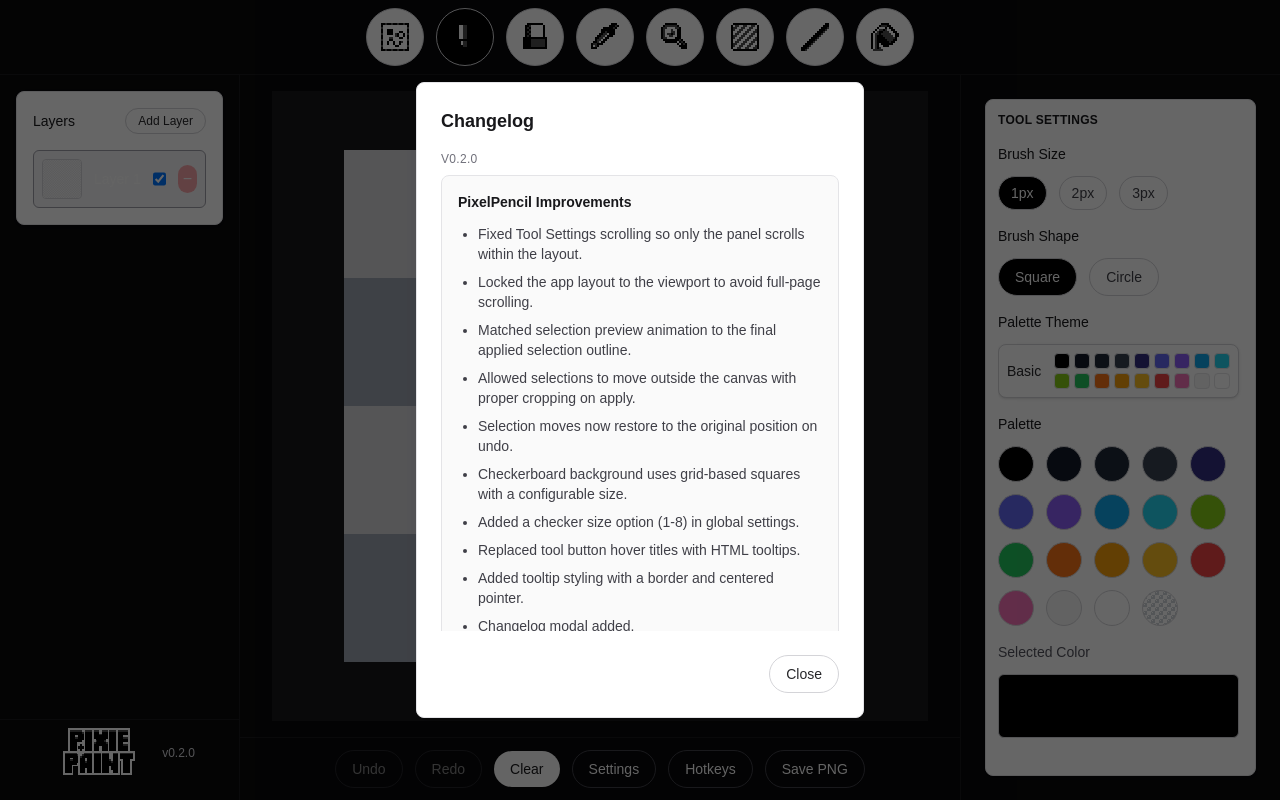
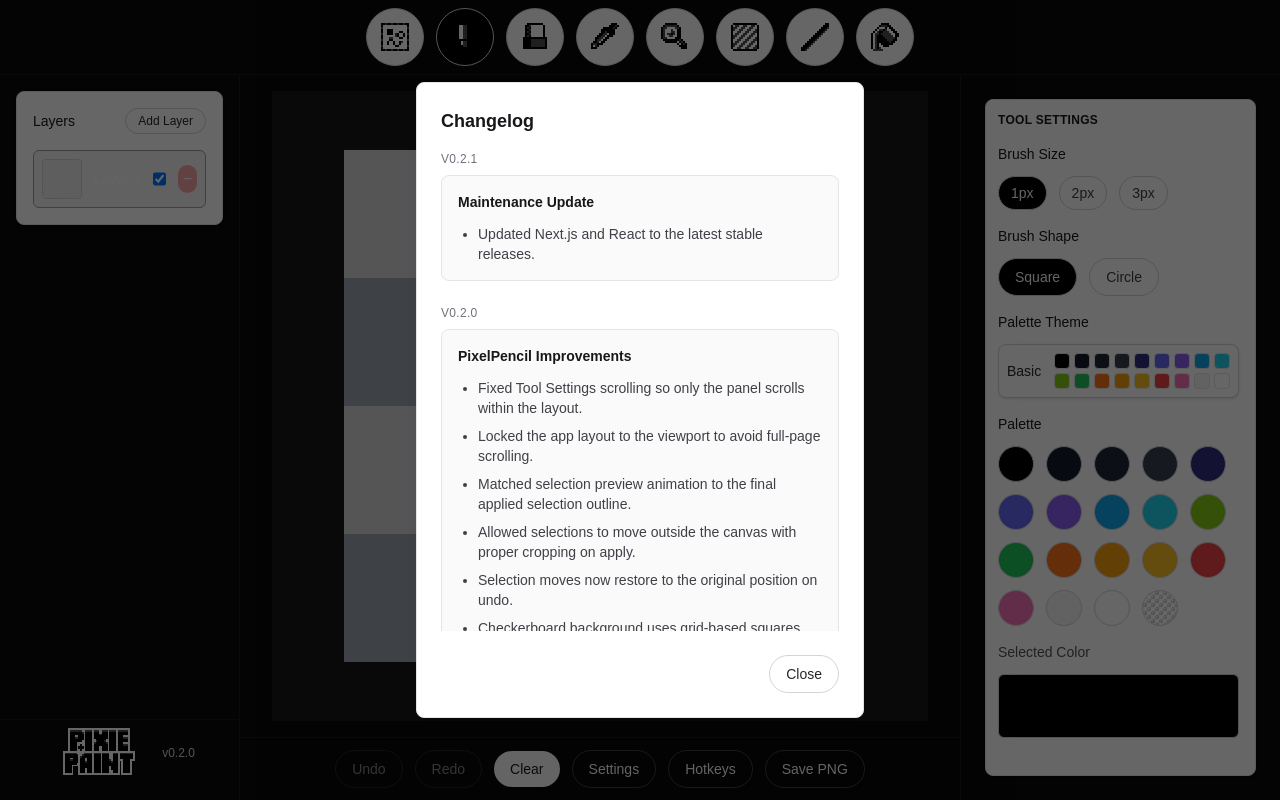
Before and after one commit to B-Llage/art-of-questing, a Next.js app: page / in a window 1280 px wide. Both pictures are taken after a click on the button "v0.2.0". Built offline with nearby package versions, Linux system fonts and the light colour scheme.

Commit message:
patch: update Next JS to stable

```diff
--- a/app/components/PixelPencil/Settings/ChangelogModal.tsx
+++ b/app/components/PixelPencil/Settings/ChangelogModal.tsx
@@ -5,6 +5,13 @@
 }
 
 const CHANGELOG_ENTRIES = [
+  {
+    version: "v0.2.1",
+    title: "Maintenance Update",
+    changes: [
+      "Updated Next.js and React to the latest stable releases.",
+    ],
+  },
   {
     version: "v0.2.0",
     title: "PixelPencil Improvements",
--- a/package.json
+++ b/package.json
@@ -9,9 +9,9 @@
     "lint": "eslint"
   },
   "dependencies": {
-    "next": "16.0.0",
-    "react": "19.2.0",
-    "react-dom": "19.2.0"
+    "next": "16.1.6",
+    "react": "19.2.4",
+    "react-dom": "19.2.4"
   },
   "devDependencies": {
     "@tailwindcss/postcss": "^4",
```
Also changed, not shown: 1 other file (tests, documents, lock files or other folders).
